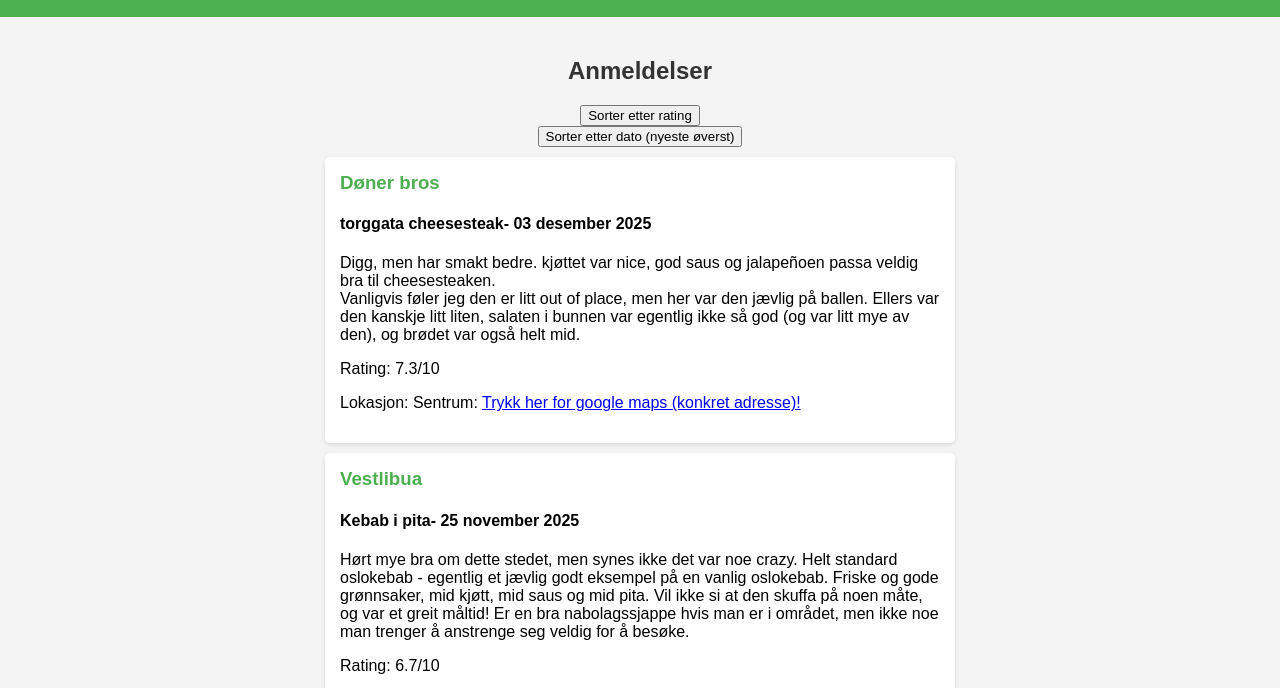
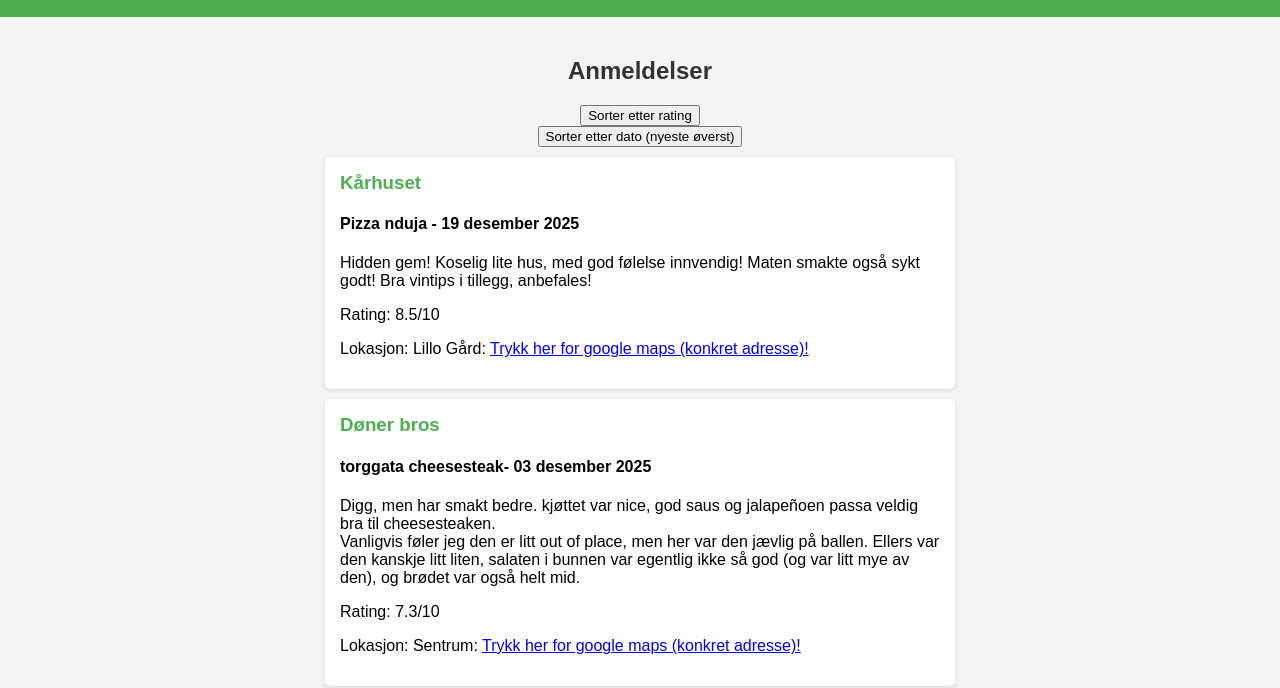
Before and after one commit to MarcusOlnes/OsloReviews, a plain HTML site: page reviews.html in a window 1280 px wide. Shown: the part 85-773 px from the top of the page. Drawn offline with Linux system fonts and the light colour scheme.

Commit message:
kårhuset review

```diff
--- a/reviews.html
+++ b/reviews.html
@@ -19,6 +19,16 @@
         <button onclick="sortReviewsByDate()">Sorter etter dato (nyeste øverst)</button>
 
         <div id="reviews-container">
+
+    <div class="review" data-rating="8.5" data-dato="2025-12-19">
+                <h3>Kårhuset</h3>
+                <h4>Pizza nduja - 19 desember 2025</h4>
+                <p> Hidden gem! Koselig lite hus, med god følelse innvendig! Maten smakte også sykt godt! Bra vintips i tillegg, anbefales!
+                <p>Rating: 8.5/10</p>
+                <p>Lokasjon: Lillo Gård: <a href=<a href="https://www.google.com/maps?cid=11207760504563780219">Trykk her for google maps (konkret adresse)!</a></p>
+            </div>
+
+
            <div class="review" data-rating="7.3" data-dato="2025-12-03">
                 <h3>Døner bros</h3>
                 <h4>torggata cheesesteak- 03 desember 2025</h4>
```
